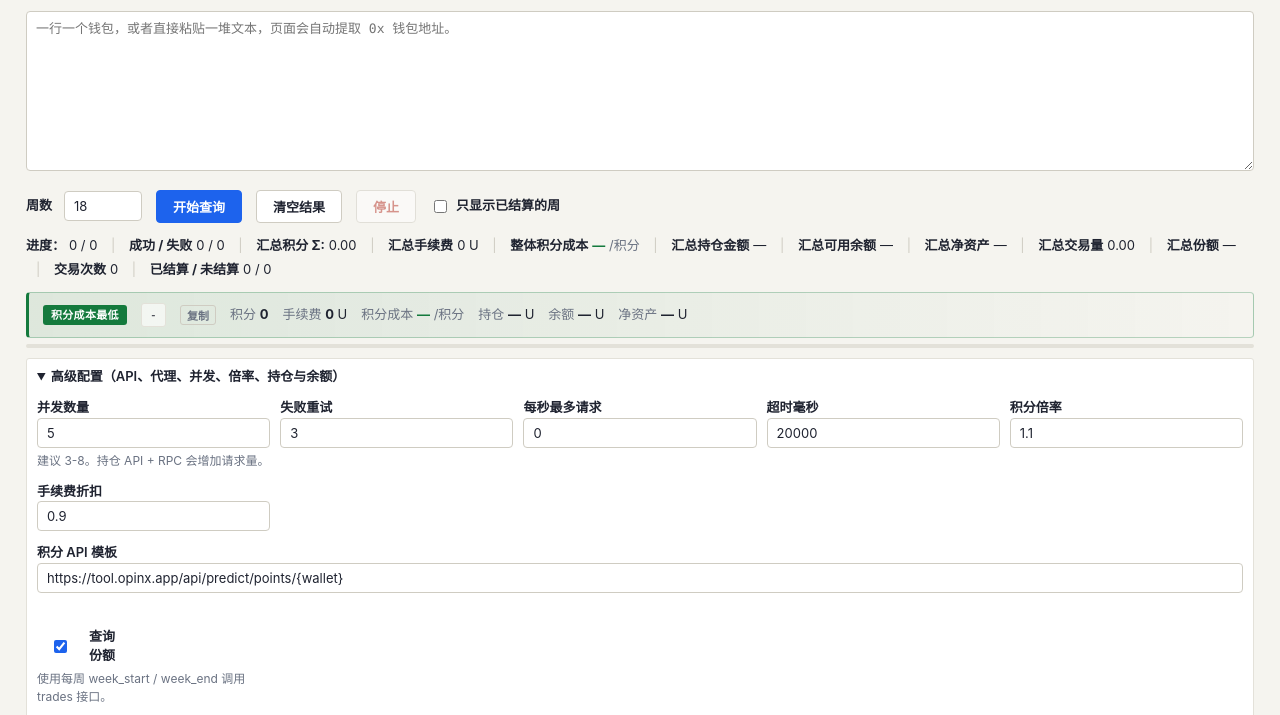
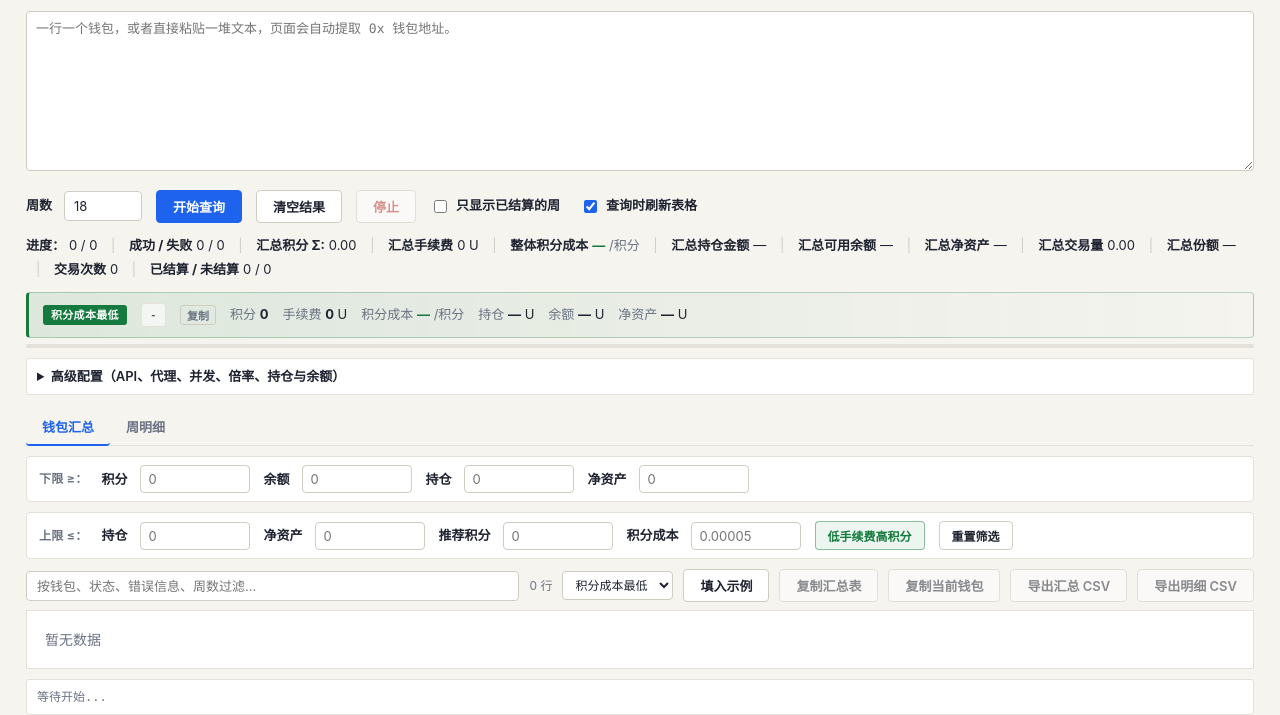
Before and after one commit to 7CCCCC21X/yuce, a plain HTML site: page index.html in a window 1280 px wide. Shown: the part 84-799 px from the top of the page. Drawn offline with Linux system fonts and the light colour scheme.

Commit message:
Update index.html

```diff
--- a/index.html
+++ b/index.html
@@ -172,6 +172,7 @@
       <button id="clearBtn" class="secondary">清空结果</button>
       <button id="stopBtn" class="bad" disabled>停止</button>
       <label class="checkbox"><input id="onlyCalculated" type="checkbox" />只显示已结算的周</label>
+      <label class="checkbox"><input id="liveRender" type="checkbox" checked />查询时刷新表格</label>
     </div>
 
     <div class="progress-line">
@@ -214,7 +215,7 @@
 
     <div class="progressOuter"><div id="progressBar" class="progressInner"></div></div>
 
-    <details class="advanced" open>
+    <details class="advanced">
       <summary>高级配置（API、代理、并发、倍率、持仓与余额）</summary>
       <div class="row-grid">
         <div>
@@ -305,15 +306,18 @@ https://bsc.drpc.org</textarea>
     </div>
 
     <div class="filter-bar">
-      <span class="filter-label">筛选：</span>
-      <div class="control-group"><label for="minPoints">积分 ≥</label><input id="minPoints" type="number" min="0" step="any" placeholder="0" /></div>
-      <div class="control-group"><label for="minBalance">余额 ≥</label><input id="minBalance" type="number" min="0" step="any" placeholder="0" /></div>
-      <div class="control-group"><label for="minHolding">持仓 ≥</label><input id="minHolding" type="number" min="0" step="any" placeholder="0" /></div>
-      <div class="control-group"><label for="maxHolding">持仓 ≤</label><input id="maxHolding" type="number" min="0" step="any" placeholder="0" /></div>
-      <div class="control-group"><label for="minNetAsset">净资产 ≥</label><input id="minNetAsset" type="number" min="0" step="any" placeholder="0" /></div>
-      <div class="control-group"><label for="maxNetAsset">净资产 ≤</label><input id="maxNetAsset" type="number" min="0" step="any" placeholder="0" /></div>
-      <div class="control-group"><label for="maxReferralPoints">推荐积分 ≤</label><input id="maxReferralPoints" type="number" min="0" step="any" placeholder="0" /></div>
-      <div class="control-group"><label for="maxCpp">积分成本 ≤</label><input id="maxCpp" type="number" min="0" step="any" placeholder="0.00005" /></div>
+      <span class="filter-label">下限 ≥：</span>
+      <div class="control-group"><label for="minPoints">积分</label><input id="minPoints" type="number" min="0" step="any" placeholder="0" /></div>
+      <div class="control-group"><label for="minBalance">余额</label><input id="minBalance" type="number" min="0" step="any" placeholder="0" /></div>
+      <div class="control-group"><label for="minHolding">持仓</label><input id="minHolding" type="number" min="0" step="any" placeholder="0" /></div>
+      <div class="control-group"><label for="minNetAsset">净资产</label><input id="minNetAsset" type="number" min="0" step="any" placeholder="0" /></div>
+    </div>
+    <div class="filter-bar">
+      <span class="filter-label">上限 ≤：</span>
+      <div class="control-group"><label for="maxHolding">持仓</label><input id="maxHolding" type="number" min="0" step="any" placeholder="0" /></div>
+      <div class="control-group"><label for="maxNetAsset">净资产</label><input id="maxNetAsset" type="number" min="0" step="any" placeholder="0" /></div>
+      <div class="control-group"><label for="maxReferralPoints">推荐积分</label><input id="maxReferralPoints" type="number" min="0" step="any" placeholder="0" /></div>
+      <div class="control-group"><label for="maxCpp">积分成本</label><input id="maxCpp" type="number" min="0" step="any" placeholder="0.00005" /></div>
       <button id="quickBestBtn" class="secondary quickBtnHot" type="button">低手续费高积分</button>
       <button id="resetFiltersBtn" class="secondary" type="button">重置筛选</button>
       <span class="muted" id="filterHint"></span>
@@ -1326,7 +1330,7 @@ https://bsc.drpc.org</textarea>
           } finally {
             state.completedWallets += 1;
             updateProgressOnly();
-            scheduleRender();
+            if ($("liveRender").checked) scheduleRender();
           }
         }
       }
```
